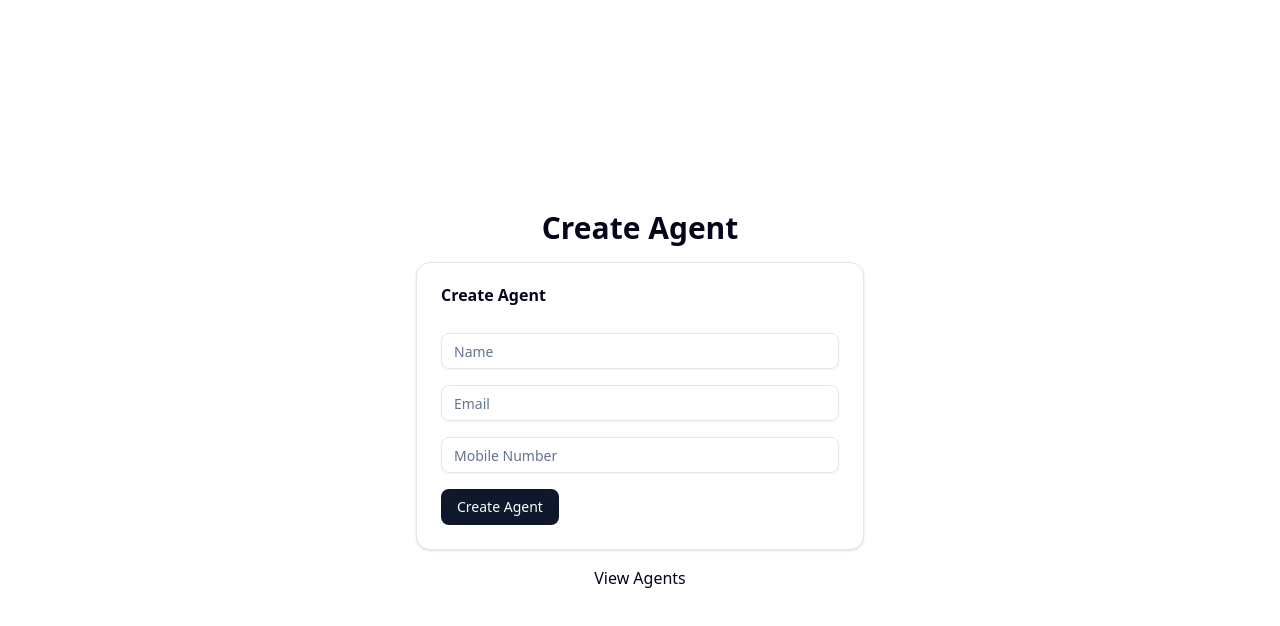
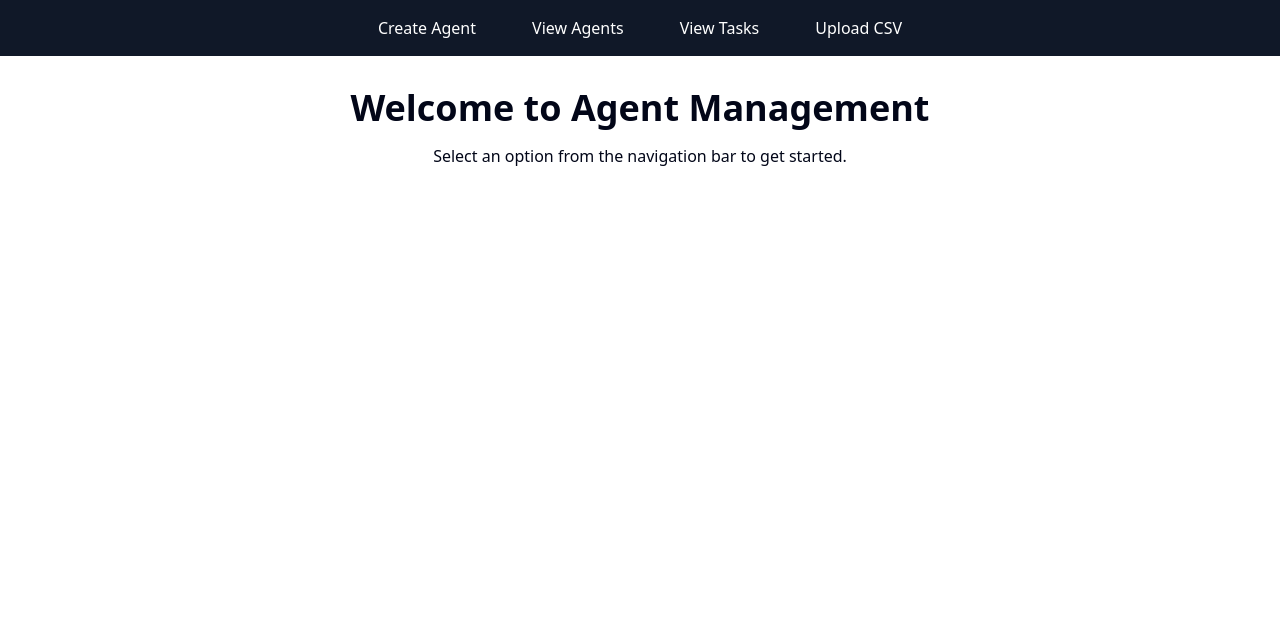
Before and after one commit to mangaBhukya/agent-management-frontend, a Next.js app: page / in a window 1280 px wide. Shown: the top 626 px of the page. Built offline with nearby package versions, Linux system fonts and the light colour scheme.

Commit message:
Add HomePage with dynamic navbar and active link highlighting using usePathname

```diff
--- a/src/app/page.tsx
+++ b/src/app/page.tsx
@@ -1,13 +1,40 @@
+"use client";
+
 import React from "react";
-import AgentForm from "@components/AgentForm";
 import Link from "next/link";
+import { usePathname } from "next/navigation";
+
+const navLinks = [
+  { name: "Create Agent", path: "/createAgent" },
+  { name: "View Agents", path: "/agents" },
+  { name: "View Tasks", path: "/tasks" },
+  { name: "Upload CSV", path: "/upload" },
+];
 
 const HomePage: React.FC = () => {
+  const pathname = usePathname();
+
   return (
-    <div className="min-h-screen flex flex-col items-center justify-center space-y-4">
-      <h1 className="text-3xl font-bold">Create Agent</h1>
-      <AgentForm />
-      <Link href="/agents">View Agents</Link>
+    <div className="min-h-screen flex flex-col items-center">
+
+      <nav className="bg-gray-900 text-white w-full py-4 mb-8">
+        <div className="container mx-auto flex justify-center space-x-6">
+          {navLinks.map((link) => (
+            <Link key={link.path} href={link.path}>
+              <span
+                className={`cursor-pointer px-4 py-2 rounded-lg ${
+                  pathname === link.path ? "bg-gray-700" : "hover:bg-gray-600"
+                }`}
+              >
+                {link.name}
+              </span>
+            </Link>
+          ))}
+        </div>
+      </nav>
+
+      <h1 className="text-4xl font-bold text-center">Welcome to Agent Management</h1>
+      <p className="text-center mt-4">Select an option from the navigation bar to get started.</p>
     </div>
   );
 };
```
